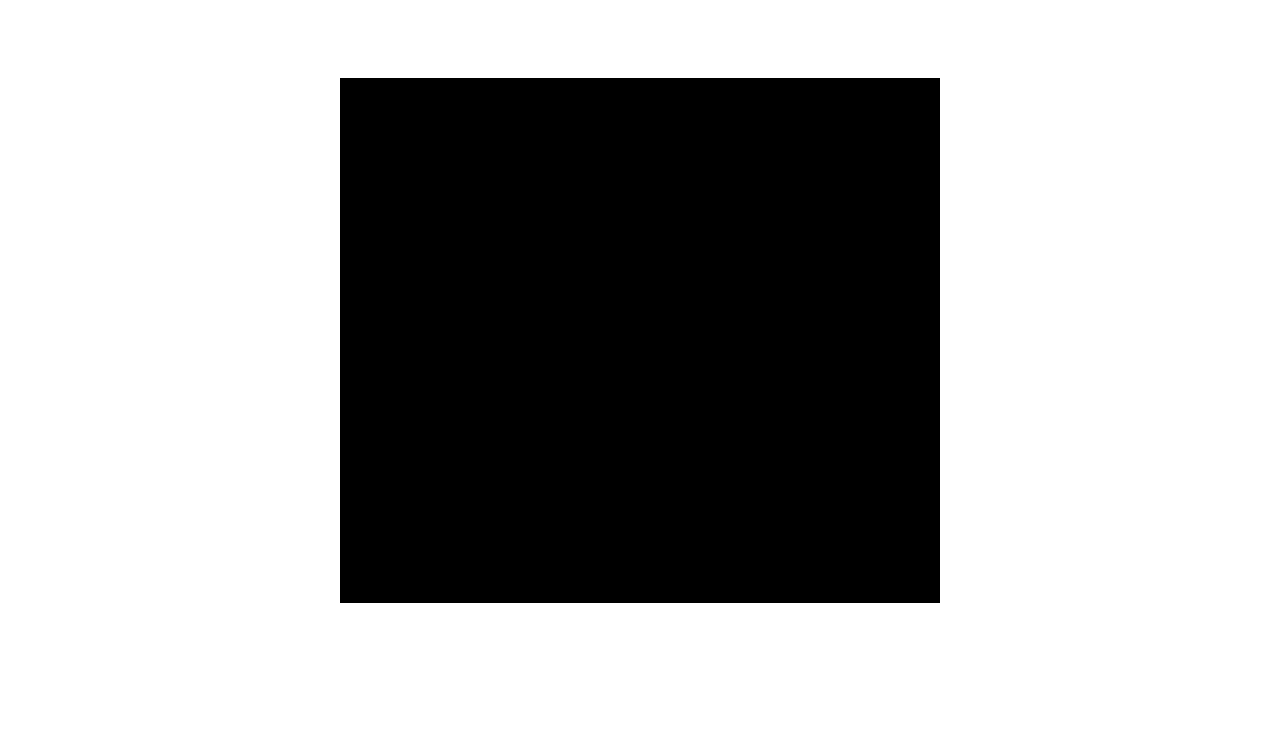
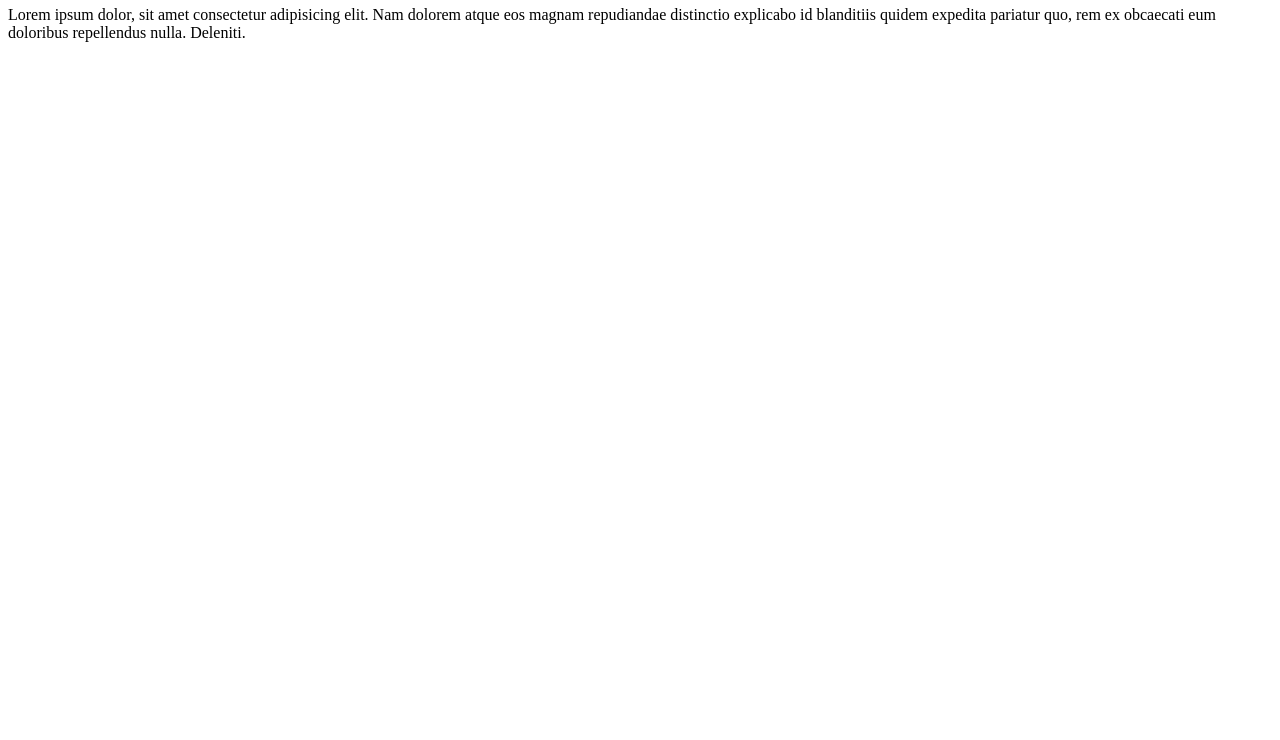
Before and after one commit to StevenKhuu91/portfolio, a plain HTML site: page index.html in a window 1280 px wide. Shown: the part 60-800 px from the top of the page. Drawn offline with Linux system fonts and the light colour scheme.

Commit message:
added styles sheet

```diff
--- a/index.html
+++ b/index.html
@@ -5,17 +5,11 @@
     <title>Steven Khuu | Web Dev Portfolio</title>
 
 <style>
-    .box {
-        margin: auto; position: fixed;
-        top: 0; right: 0;
-        left: 0; bottom: 0;
-        width: 600px; height: 525px;
-        background: #000000;
-    }
+
 </style>
 </head>
 <body>
-
-    <div class="box"></div>
+    <h1> Portfolio Test </h1>
+    <p>Lorem ipsum dolor, sit amet consectetur adipisicing elit. Nam dolorem atque eos magnam repudiandae distinctio explicabo id blanditiis quidem expedita pariatur quo, rem ex obcaecati eum doloribus repellendus nulla. Deleniti.</p>
 </body>
 </html>
--- /dev/null
+++ b/styles.css
@@ -0,0 +1,5 @@
+body {
+    margin: 0;
+    background: black;
+    text-align: center;
+}
```
